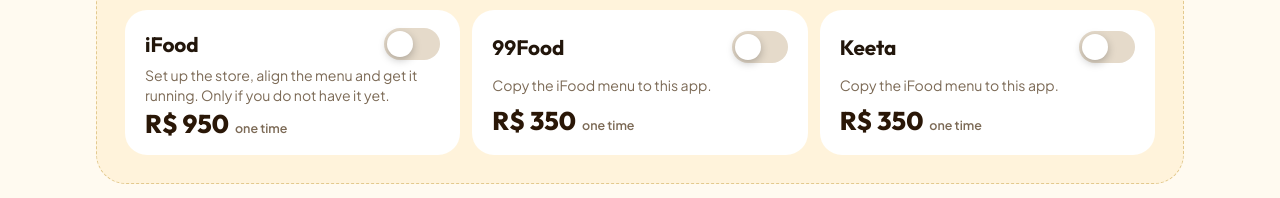
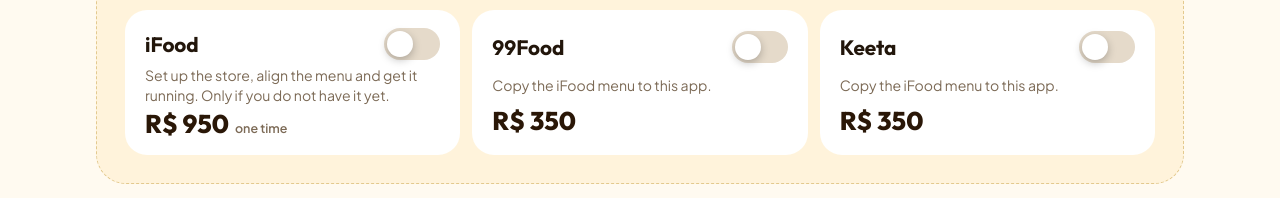
Before and after one commit to theoceanbluebr/propostas, a plain HTML site: page baraka-distribuidora/index.html in a window 1280 px wide. Shown: the part 5950-6148 px from the top of the page. Drawn offline with Linux system fonts and the light colour scheme.

Commit message:
Baraka: tira rótulo 'uma vez' do 99Food e Keeta
Co-Authored-By: Claude Sonnet 5.5 <noreply@anthropic.com>
Claude-Session: https://claude.ai/code/session_014SHWY91QThjY1vrkUtkhvm

```diff
--- a/baraka-distribuidora/index.html
+++ b/baraka-distribuidora/index.html
@@ -371,8 +371,8 @@ footer.ob a{color:#fff;font-weight:700;text-decoration:none;border-bottom:1px so
     <div class="dhead"><span class="eyebrow" data-i="dl_eye"></span><h3 data-i="dl_t"></h3><p data-i="dl_p"></p></div>
     <div class="dgrid">
       <button class="dcard" type="button" role="switch" aria-checked="false" data-price="950" data-kind="once"><span class="hn">iFood</span><span class="sw"></span><span class="dd" data-i="m3d"></span><span class="dp">R$ 950<small data-i="per_o"></small></span></button>
-      <button class="dcard" type="button" role="switch" aria-checked="false" data-price="350" data-kind="once"><span class="hn">99Food</span><span class="sw"></span><span class="dd" data-i="dk"></span><span class="dp">R$ 350<small data-i="per_o"></small></span></button>
-      <button class="dcard" type="button" role="switch" aria-checked="false" data-price="350" data-kind="once"><span class="hn">Keeta</span><span class="sw"></span><span class="dd" data-i="dk"></span><span class="dp">R$ 350<small data-i="per_o"></small></span></button>
+      <button class="dcard" type="button" role="switch" aria-checked="false" data-price="350" data-kind="once"><span class="hn">99Food</span><span class="sw"></span><span class="dd" data-i="dk"></span><span class="dp">R$ 350</span></button>
+      <button class="dcard" type="button" role="switch" aria-checked="false" data-price="350" data-kind="once"><span class="hn">Keeta</span><span class="sw"></span><span class="dd" data-i="dk"></span><span class="dp">R$ 350</span></button>
     </div>
   </div>
 
```
